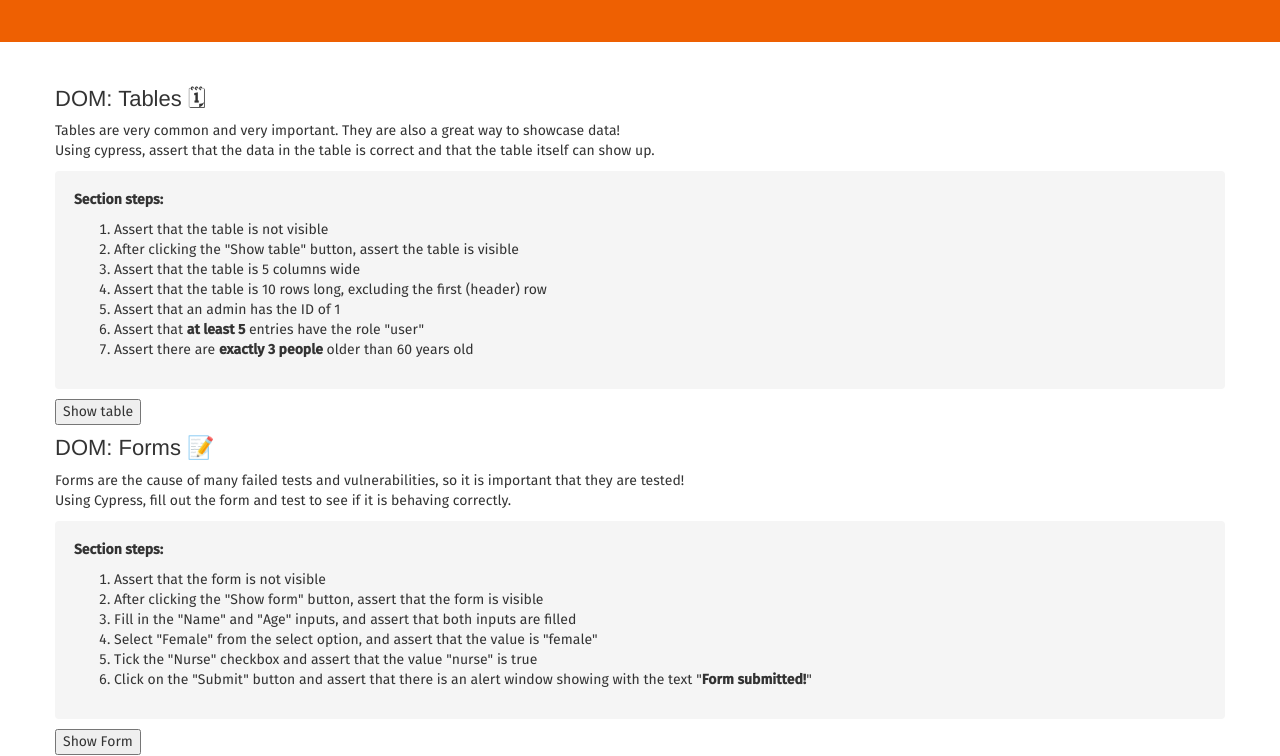
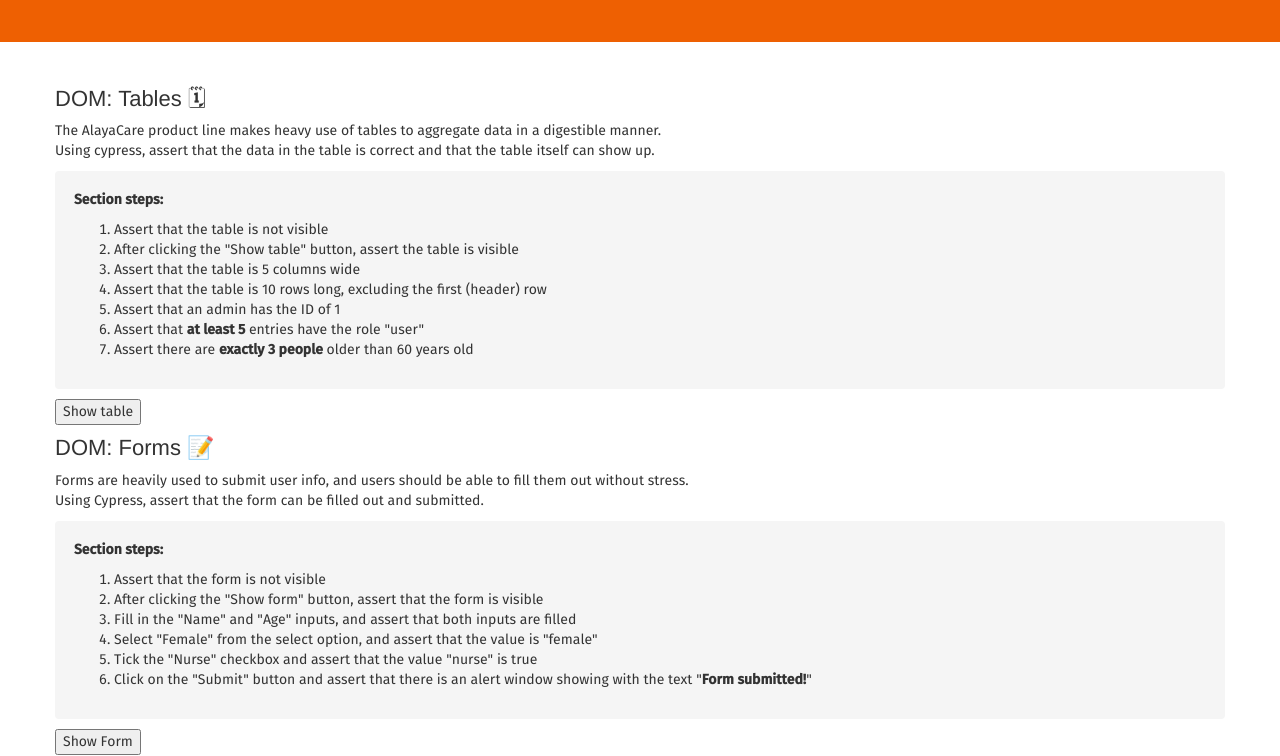
Before and after one commit to sidra2021/automation-challenge, a website: page app/section-1.html in a window 1280 px wide. Shown: the part 175-931 px from the top of the page. Drawn offline with Linux system fonts and the light colour scheme.

Commit message:
Rephrased some descriptions

```diff
--- a/app/section-1.html
+++ b/app/section-1.html
@@ -51,7 +51,7 @@
 
           <div class="col-xs-12">
             <h4>DOM: Tables 🗓</h4>
-            <p>Tables are very common and very important. They are also a great way to showcase data!<br>
+            <p>The AlayaCare product line makes heavy use of tables to aggregate data in a digestible manner.<br>
             Using cypress, assert that the data in the table is correct and that the table itself can show up.</p>
             <div class="well" style="margin-top: 0; margin-bottom: 10px;">
               <p><strong>Section steps:</strong></p>
@@ -156,8 +156,8 @@
 
           <div class="col-xs-12">
             <h4 id="arch">DOM: Forms 📝</h4>
-            <p>Forms are the cause of many failed tests and vulnerabilities, so it is important that they are tested!<br>
-            Using Cypress, fill out the form and test to see if it is behaving correctly.</p>
+            <p>Forms are heavily used to submit user info, and users should be able to fill them out without stress.<br>
+            Using Cypress, assert that the form can be filled out and submitted.</p>
             <div class="well" style="margin-top: 0; margin-bottom: 10px;">
               <p><strong>Section steps:</strong></p>
               <ol>
```
